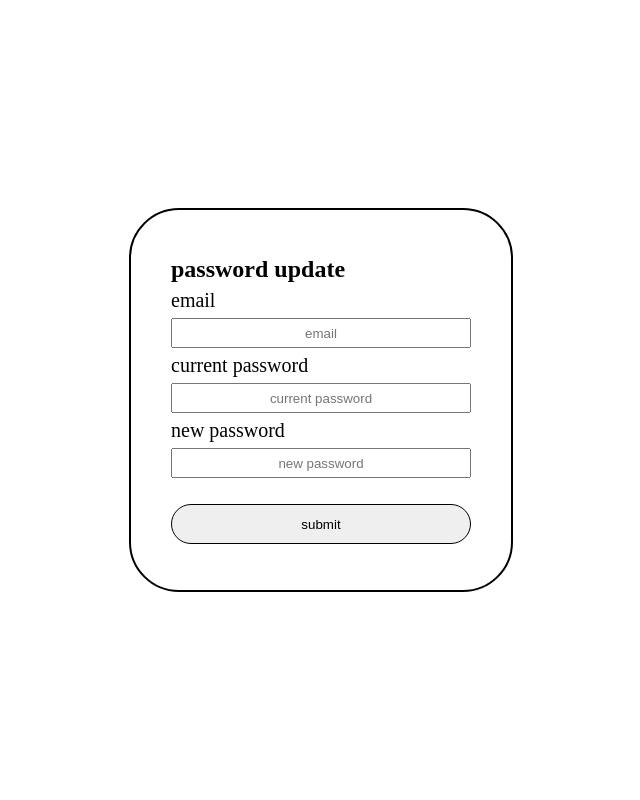
After one commit to ankitadhikari2004/login-backend, a PHP site: page /forget.html in a window 1280 px wide. The commit adds this page. Shown: the whole page, without its empty margins (319-959 px from the left). Run offline with PHP 8.4, Linux system fonts and the light colour scheme.

Commit message:
added password change

```diff
--- /dev/null
+++ b/forget.html
@@ -0,0 +1,30 @@
+<!DOCTYPE html>
+<html lang="en">
+<head>
+    <meta charset="UTF-8">
+    <meta name="viewport" content="width=device-width, initial-scale=1.0">
+    <title>Document</title>
+    <link rel="stylesheet" href="./style.css">
+</head>
+<body>
+    <div class="main_forget">
+        <form action="./forget.php" method="post" class="form">
+
+            <h2>password update</h2>
+
+            <label for="">email</label>
+            <input type="email" class="input" placeholder="email" name="email">
+
+
+            <label for="">current password</label>
+            <input type="text" class="input" placeholder="current password" name="current_password">
+
+            <label for="">new password</label>
+            <input type="text" class="input" placeholder="new password" name="new_password">
+
+
+            <input type="submit" value="submit" id="submit">
+        </form>
+    </div>
+</body>
+</html>
--- a/login.html
+++ b/login.html
@@ -24,6 +24,7 @@
 
 
         <a href="./signup.html">signup</a>
+        <a href="./forget.html">forgot</a>
       </form>
     </div>
   </body>
--- a/style.css
+++ b/style.css
@@ -50,3 +50,13 @@ html , body{
     text-align: center;
 
 }
+
+
+
+.main_forget{
+    height: 100vh;
+    width: 100vw;
+    display: flex;
+    justify-content: center;
+    align-items: center;
+}
```
Also changed, not shown: forget.php (added, +58 -0 lines).
